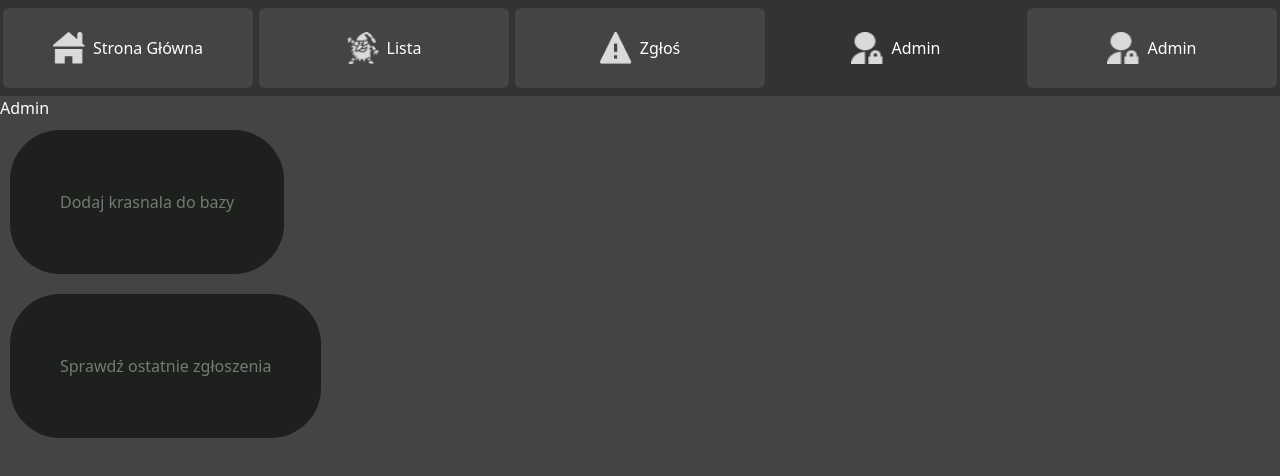
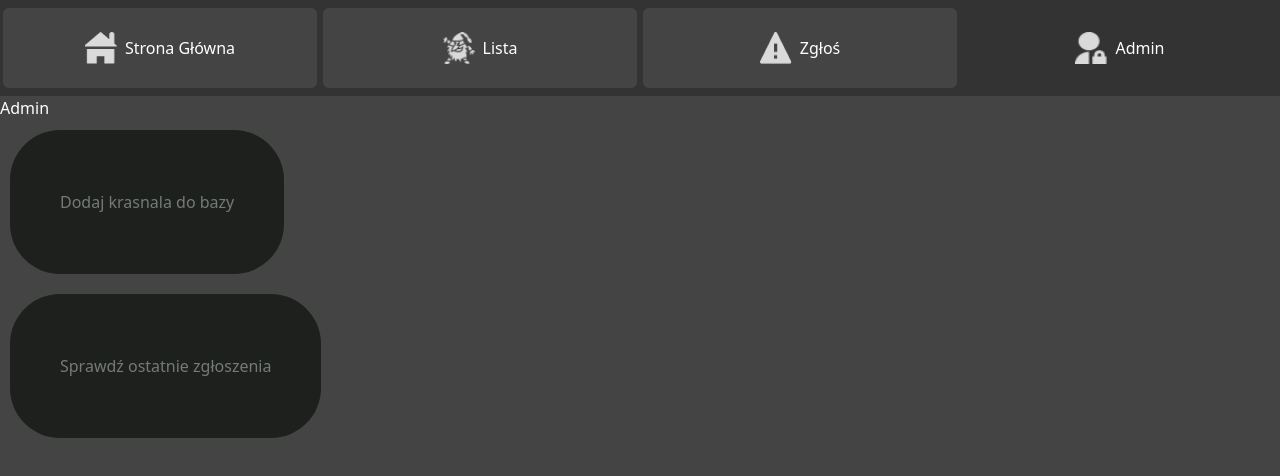
Before and after one commit to Newbies-Workplace/gnome-app, a React (Vite) app in the folder apps/gnome-web/: page /admin in a window 1280 px wide. Shown: the top 476 px of the page. Built offline with nearby package versions, Linux system fonts and the light colour scheme.

Commit message:
fix: links

```diff
--- a/apps/gnome-web/src/components/Navbar.tsx
+++ b/apps/gnome-web/src/components/Navbar.tsx
@@ -8,8 +8,7 @@ const Navbar = () => {
     { href: "/", img: "../src/images/Home.png", text: "Strona Główna" },
     { href: "/gnomes/test", img: "../src/images/gnome.png", text: "Lista" },
     { href: "/report", img: "../src/images/Zglos.png", text: "Zgłoś" },
-    { href: "/admin", img: "../src/images/Admin.png", text: "Admin" },
-    { href: "/logadmin", img: "../src/images/Admin.png", text: "Admin" },
+    { href: "/admin/logadmin", img: "../src/images/Admin.png", text: "Admin" },
   ];
 
   return (
@@ -29,7 +28,15 @@ const Navbar = () => {
               key={index}
               className={cn(
                 `w-49/50 h-full flex justify-center items-center bg-[#444] text-[#fff] rounded-md`,
-                `${isActive ? "bg-[#333];" : "hover:bg-[#555]"}`,
+                `${
+                  isActive ||
+                  (
+                    link.href === "/admin/logadmin" &&
+                      location.pathname.startsWith("/admin")
+                  )
+                    ? "bg-[#333]"
+                    : "hover:bg-[#555]"
+                }`,
               )}
             >
               <img src={link.img} alt="" className="h-8 w-8 mr-2" />
```
